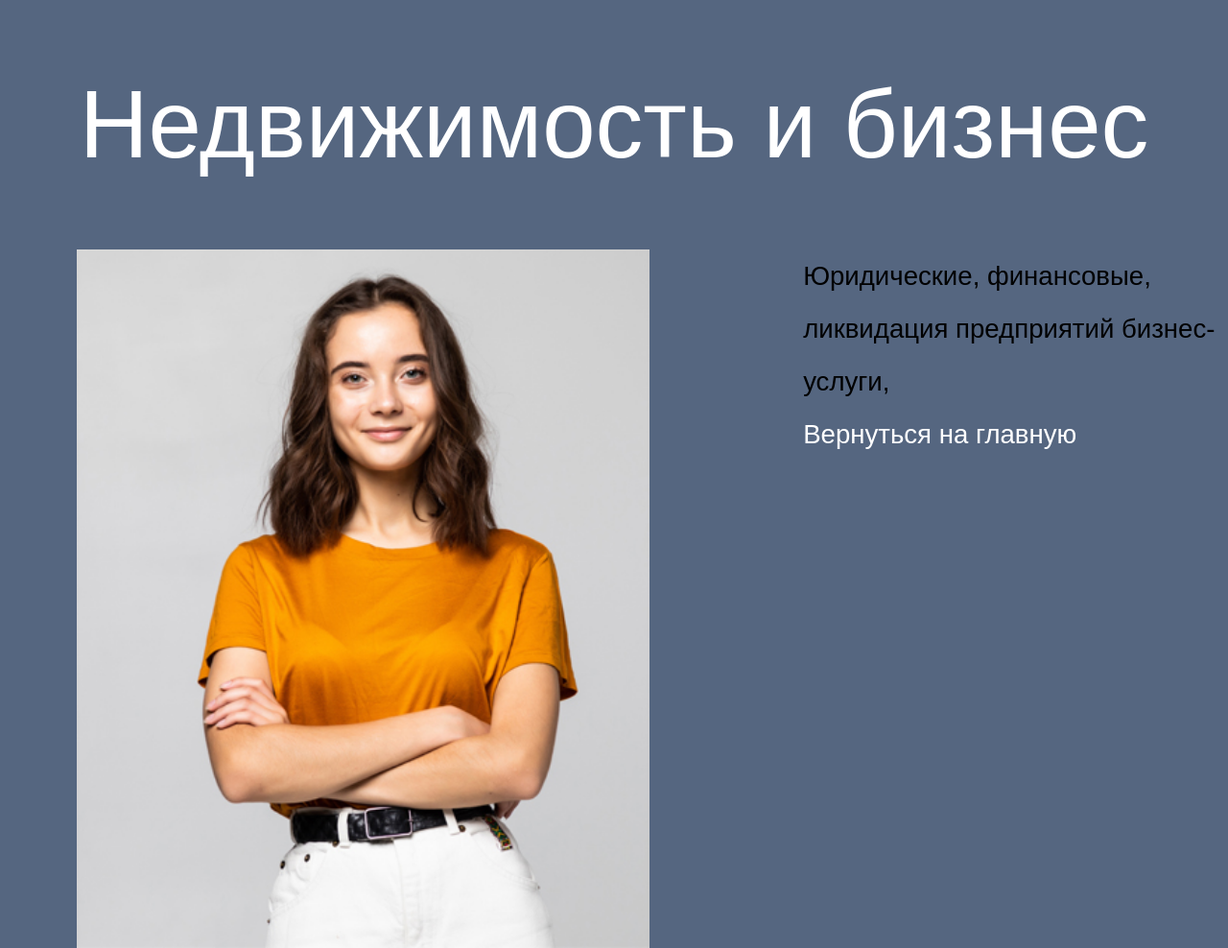
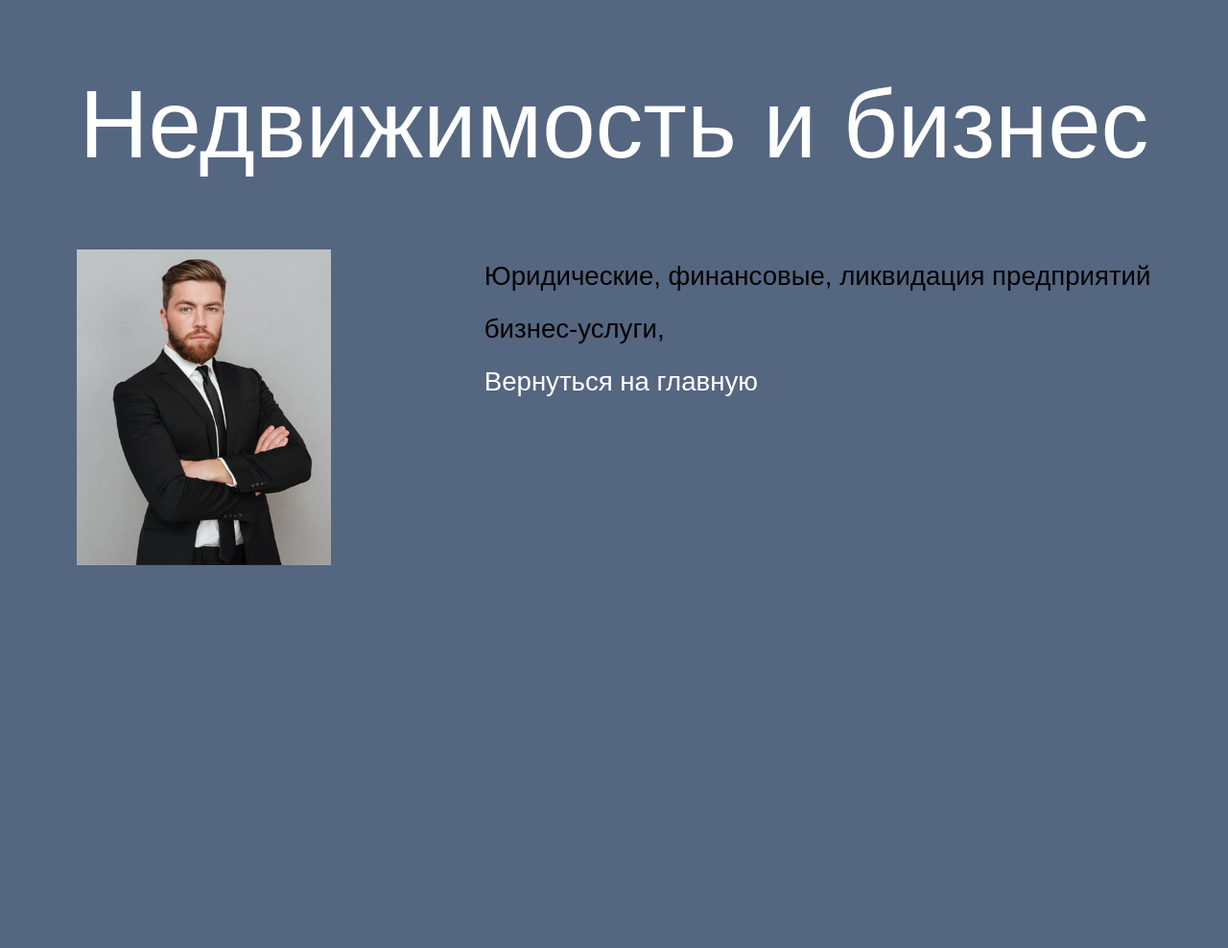
Before and after one commit to Kirina23/advokat, a PHP site: page /property in a window 1280 px wide. Shown: the whole page at 96% size. After the commit the page ends 589 px from the top, so only its background shows below. Run offline with PHP 8.4, Linux system fonts and the light colour scheme.

Commit message:
Update property.php

```diff
--- a/public/property.php
+++ b/public/property.php
@@ -26,7 +26,9 @@ jQuery(document).ready(function($) {
 </header>
 
 <section class="cont">
-<img class="cont_img" src="public/img/17.jpg" alt=""/>
+ <div class="cont_img">
+<img  src="public/img/14.jpg" alt=""/>
+</div>
 <div class="cont_text">
 Юридические, финансовые, ликвидация предприятий бизнес-услуги,
 <br>
```
